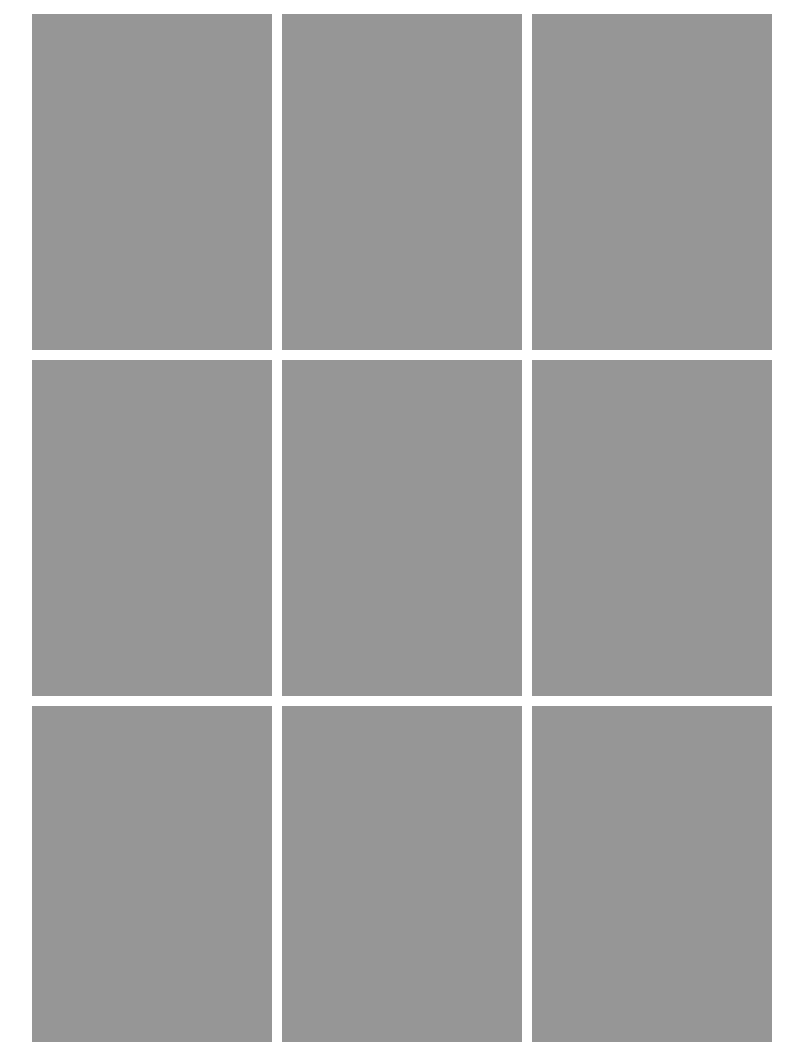
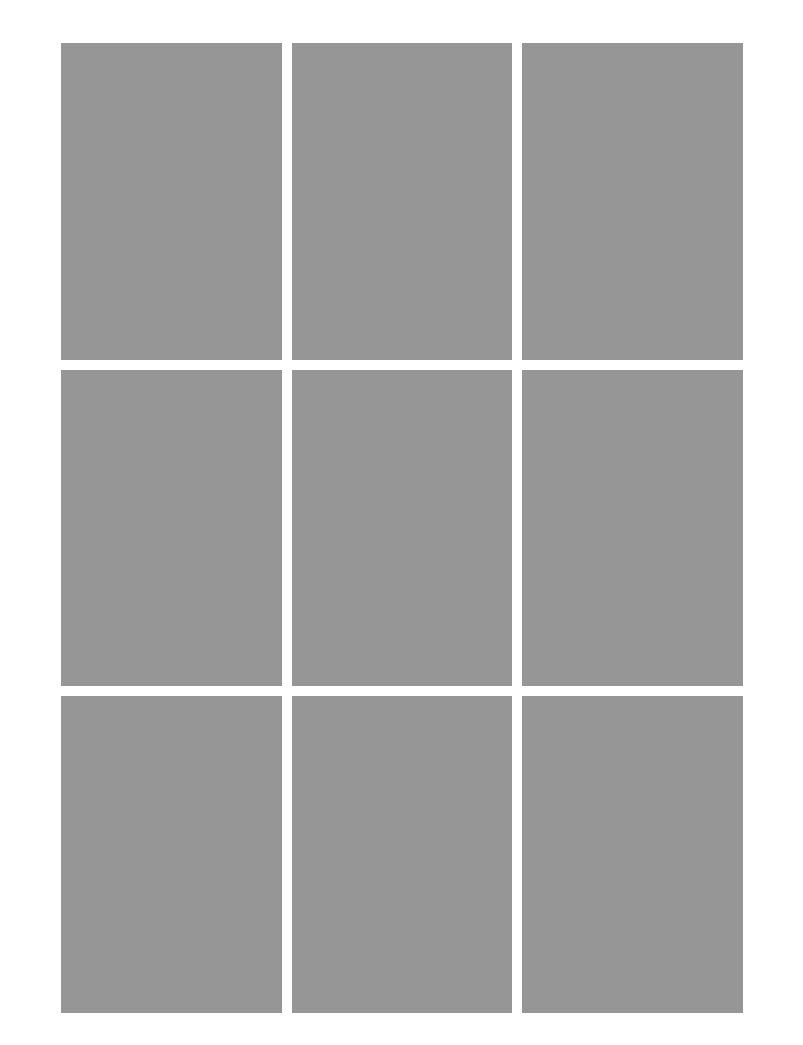
Before and after one commit to TheDudeFromCI/TradingCardLayout, a plain HTML site: page index.html in a window 1280 px wide. Shown: the whole page, without its empty margins (6-809 px from the left). Drawn offline with Linux system fonts and the light colour scheme.

Commit message:
Scaled cards to fit on paper.
Signed-off-by: TheDudeFromCI <thedudefromci@gmail.com>

```diff
--- a/index.css
+++ b/index.css
@@ -22,13 +22,13 @@ div, document, body, img {
 
 #cardlist {
     display: grid;
-    grid-template-columns: 2.5in 0.1in 2.5in 0.1in 2.5in;
-    grid-template-rows: 3.5in 0.1in 3.5in 0.1in 3.5in;
+    grid-template-columns: 2.3in 0.1in 2.3in 0.1in 2.3in;
+    grid-template-rows: 3.3in 0.1in 3.3in 0.1in 3.3in;
 }
 
 img {
-    width: 2.5in;
-    height: 3.5in;
+    width: 2.3in;
+    height: 3.3in;
 }
 
 .col1 {
```
